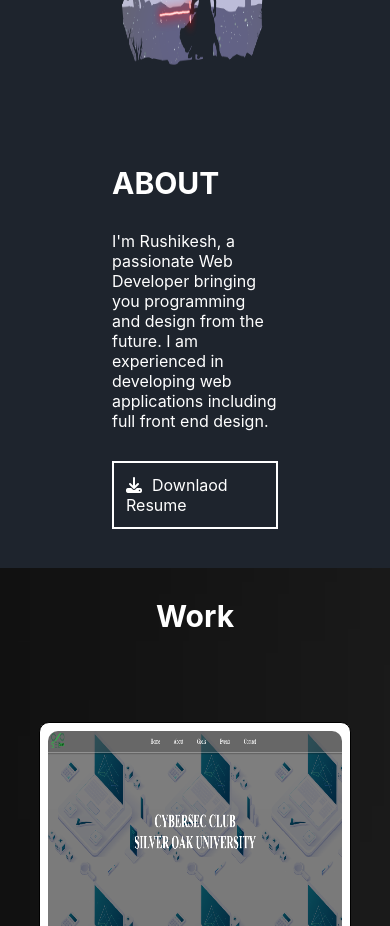
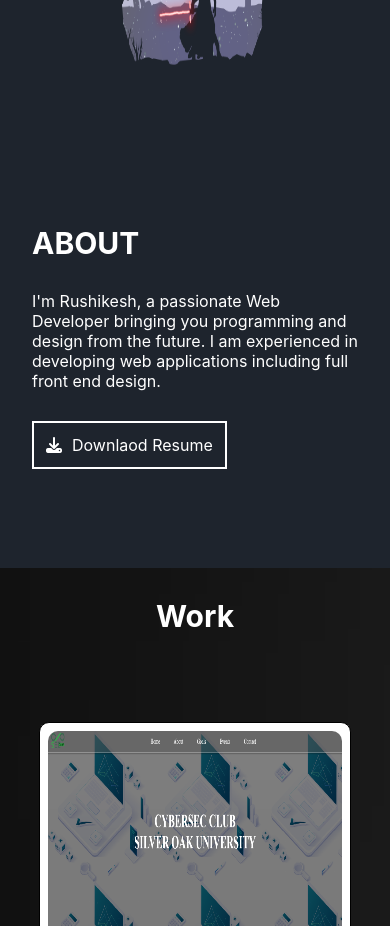
Before and after one commit to Rushikeshf01/Rushikesh-Portfolio, a React (Create React App) app: page / in a window 390 px wide. Shown: the part 1160-2086 px from the top of the page. Built offline with nearby package versions, Linux system fonts and the light colour scheme.

Commit message:
about text mobile view fixed

```diff
--- a/src/styles/about.css
+++ b/src/styles/about.css
@@ -38,7 +38,6 @@
         flex-direction: column;
     }
     .aboutText{
-
-    padding:2rem 7rem;
+        padding:2rem;
     }
 }
```
